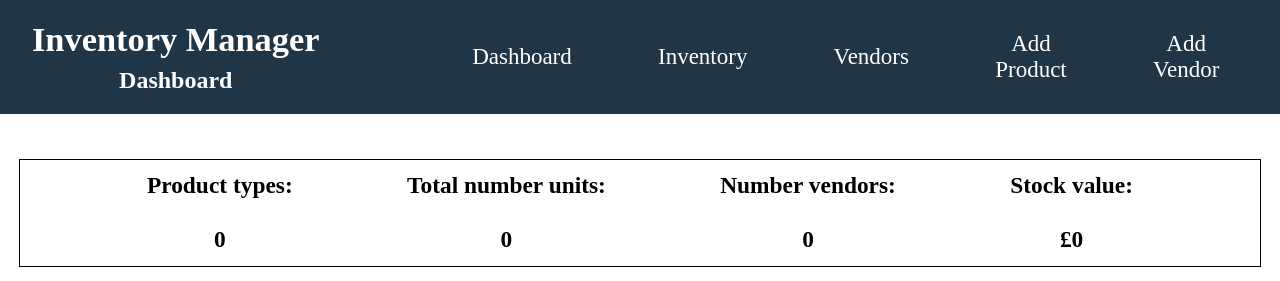
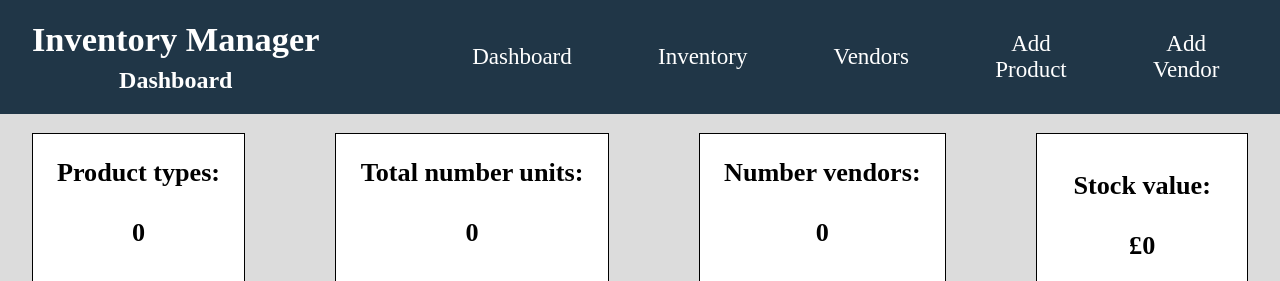
Before and after one commit to AlexanderSeton/inventory-manager, a Flask app: page / in a window 1280 px wide. Shown: the top 281 px of the page. Run offline with Flask 2, Linux system fonts and the light colour scheme; data that the repository does not hold is empty; some libraries are stand-ins or nearby versions.

Commit message:
Finished CSS styling for the Dashboard page.

```diff
--- a/static/style.css
+++ b/static/style.css
@@ -70,66 +70,84 @@
 
 /* content block */
 .content-block {
-    padding-top: 10%;
+    padding-top: 7%;
     padding-left: 1.5%;
     padding-right: 1.5%;
+    background-color: gainsboro;
 }
 
 
 /* index.html */
 .index-overview-figures {
-    border: 1px black solid;
+    /* border: 1px black solid; */
     padding: 1%;
     margin-top: 2.5%;
     display: flex;
     flex-flow: row nowrap;
-    justify-content: space-evenly;
-    font-size: 125%;
+    justify-content: space-between;
+    font-size: 140%;
     text-align: center;
 }
 
 .index-number-product-types {
+    background-color: white;
+    border: 1px black solid;
+    padding: 2%;
 }
 
 .index-total-units {
+    background-color: white;
+    border: 1px black solid;
+    padding: 2%;
 }
 
 .index-number-vendors {
+    background-color: white;
+    border: 1px black solid;
+    padding: 2%;
 }
 
 .index-total-stock {
+    background-color: white;
+    border: 1px black solid;
+    padding: 3%;
 }
 
 .index-charts {
+    /* border: 1px black solid; */
     padding: 1%;
     margin-top: 3%;
     padding-bottom: 5%;
-    border: 1px black solid;
     display: flex;
     flex-flow: row nowrap;
     font-size: 125%;
     text-align: center;
     justify-content: space-evenly;
+    align-items: center;
 }
 
 .index-best-markup-chart {
     border: 1px black solid;
+    background-color: white;
     padding: 2%;
     width: 50%;
+    margin-right: 2%;
 }
 
 #index-best-markup-chart-image {
-    border: 1px black solid;
-
+    /* border: 1px black solid; */
+    width: 75%;
 }
 
 .index-low-stock-chart {
     border: 1px black solid;
-    padding: 2%;
+    background-color: white;
+    padding: 1.55%;
+    margin-left: 2%;
 }
 
 #index-lowest-stock-chart-image {
-    border: 1px black solid;
+    /* border: 1px black solid; */
 }
 
 
```
